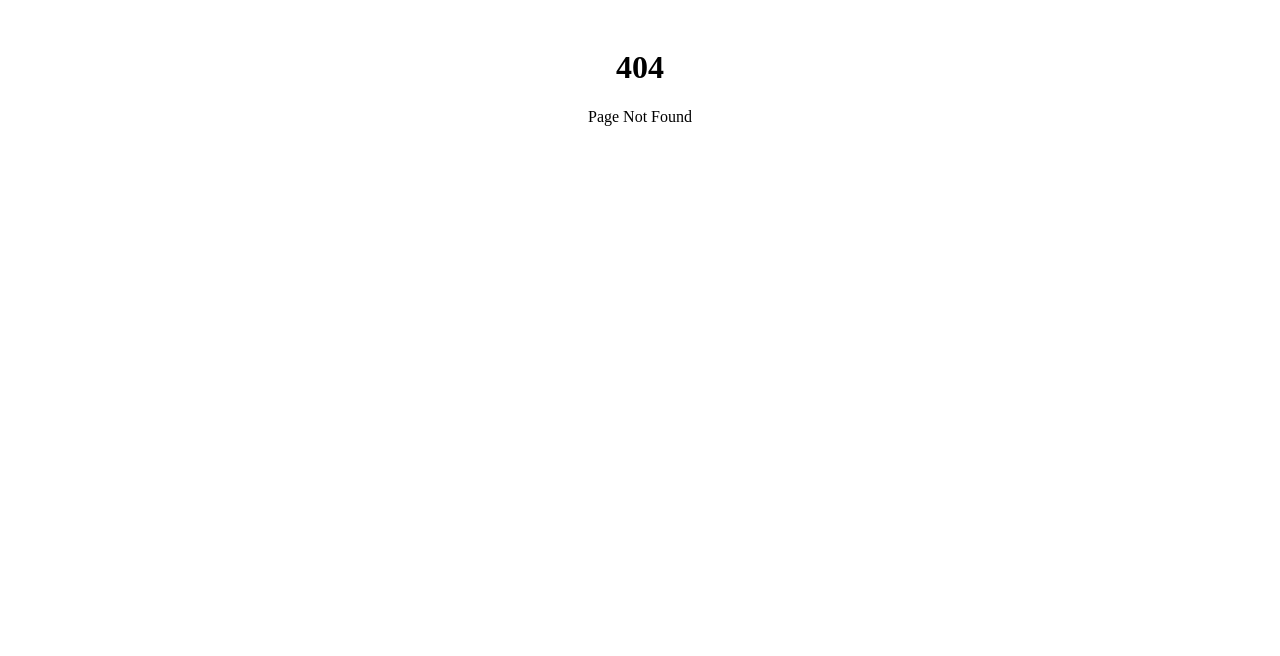
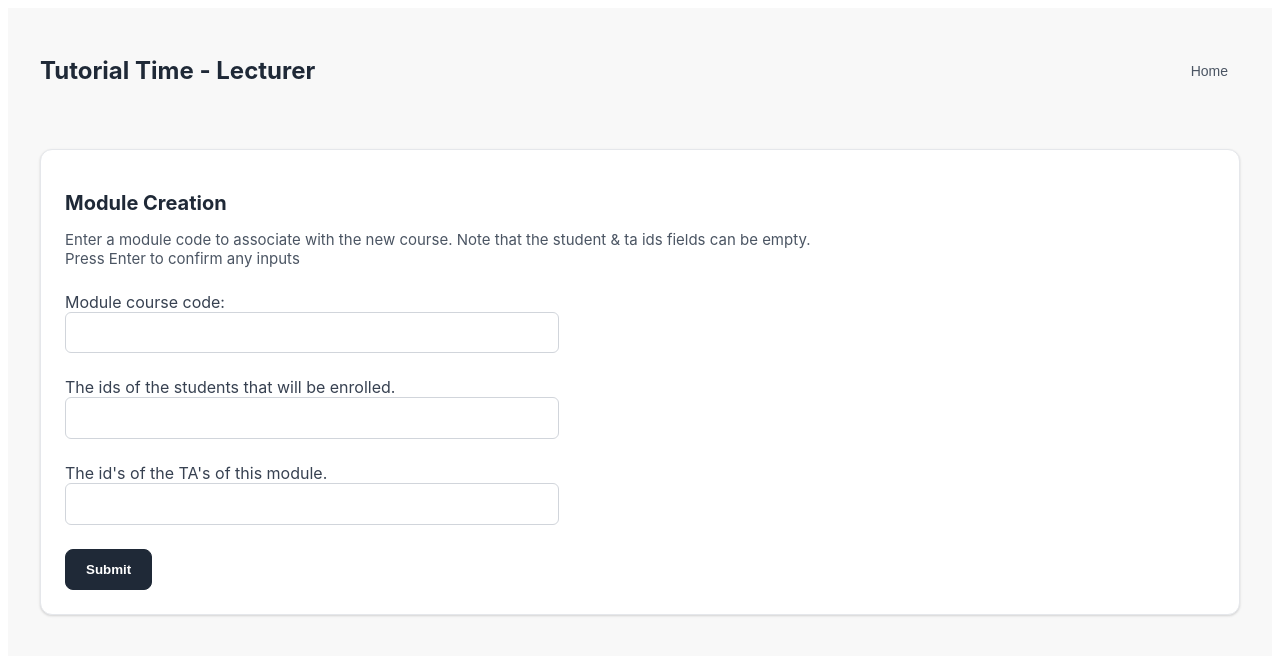
Before and after one commit to Linux-Tech-Tips/swe_2, a React app in the folder frontend/: page /create-module in a window 1280 px wide. Before the commit this address had no page. Shown: the top 656 px of the page. Built offline with nearby package versions, Linux system fonts and the light colour scheme; the HTML template or start-up script is replaced by a standard one; what oidc-client-ts would draw is missing.

Commit message:
base part for the create module impl

```diff
--- a/frontend/src/App.jsx
+++ b/frontend/src/App.jsx
@@ -6,7 +6,7 @@ import { Login, CompleteLogin } from './pages/Login.jsx';
 import StudentTimetable from './pages/StudentTimetable.jsx';
 import LecturerTimetable from './pages/LecturerTimetable.jsx';
 import { AuthContext, AuthProvider } from './context/Contexts.jsx';
-
+import LecturerCreateModule from './pages/LecturerCreateModule.jsx';
 
 /* Separated out BrowserRouter into a separate function with a given authContext */
 const AppRouter = () => {
@@ -52,11 +52,19 @@ const AppRouter = () => {
                 <Route
                     path="/lecturer-timetable"
                     element={(authContext.auth && authContext.auth.isLecturer)
-                        ? <LecturerTimetable />
-                        : <Navigate to="/" replace />
+                    ? <LecturerTimetable />
+                    : <Navigate to="/" replace />
                     }
                 />
 
+                <Route
+                    path="/create-module"
+                    element=<LecturerCreateModule />
+                    //element={(authContext.auth && authContext.auth.isLecturer)
+                      //  ? <LecturerCreateModule />
+                        //: <Navigate to="/" replace />
+                        //}
+                />
                 {/* Catch-all route for 404 pages */}
                 <Route path="*" element={
                     <div style={{ padding: '20px', textAlign: 'center' }}>
--- /dev/null
+++ b/frontend/src/pages/LecturerCreateModule.jsx
@@ -0,0 +1,123 @@
+/**
+    @author Ethan
+ */
+
+/**
+    So what's needed in this file is the ability to have a form that takes in a
+    - module code
+    - lecturer staff id -> retrieved from api
+    - list of ids of students (optional) -> retrieved from api
+    - list of ids of ta's (optional) -> retrieved from api
+
+    so what need's to be sent back is a page with the required traits.
+
+    Oh and it returns the response from the backend api.
+ */
+import {PostRequest} from "../services/Requests.jsx"
+import React, { useState, useContext } from 'react';
+import {ErrorMessage} from "../services/ErrorParsing.jsx"
+import styles from './LecturerCreateModule.module.css';
+import { AuthContext, AuthProvider } from '../context/Contexts.jsx';
+import { useNavigate } from "react-router-dom";
+
+const LecturerCreateModule = () => {
+
+    const [moduleSuccess, setModuleSuccess] = useState("");
+    const [moduleError, setModuleError] = useState("");
+
+    function DisplayModuleStatus() {
+        if (moduleError !== "" && moduleSuccess === "") {
+            return (<div className={styles.errorMessage}> {moduleError} </div>)
+        } else if (moduleError === "" && moduleSuccess !== "") {
+            return (<div className={styles.successMessage}> {moduleSuccess} </div>)
+        } else {
+            return;
+        }
+    }
+
+    const authContext = useContext(AuthContext);
+    const navigate = useNavigate();
+
+    function parseStudentIds(ids) {
+        return ids.split(",").map((id) => id.trim())
+                            .filter((id) => { return (id !== "" && !isNaN(id)); })
+                            .map((id) => BigInt(id));
+    }
+
+    async function UploadModule(formData) {
+        const obtainedModuleCode = formData.get("moduleCode");
+        if (obtainedModuleCode.trim() === "") {
+
+            setModuleError("The provided module code was empty");
+        }
+        const enrolledStudentIds = parseStudentIds(formData.get("studentIds"));
+        const taStudentIds = parseStudentIds(formData.get("taStudentIds"));
+
+        try{
+                const params = {
+                    lecturerId: authContext.auth.id,
+                    moduleCode: obtainedModuleCode,
+                    studentIds: enrolledStudentIds,
+                    taStudentIds: taStudentIds,
+                };
+
+                const path = "api/module/createmodule";
+
+                PostRequest(path, params, authContext).then((result) => {
+                    const [statusCode, response] = result;
+                    if (statusCode == 200) {
+                        setModuleSuccess("The module has been added correctly");
+                    } else {
+                        setModuleError("HTTP status " + statusCode + "\nError: " + response + " Module was not created.");
+                    }
+                });
+
+            }
+            catch (error) {
+                setModuleError(error);
+            }
+        }
+
+    // make a small form that takes in the data.
+   return (
+
+   <div className={styles.container}>
+    <header className={styles.header}>
+        <h1 className={styles.title}>Tutorial Time - Lecturer</h1>
+        <nav className={styles.navbarNav}>
+         <button onClick={() => navigate("/lecturer-timetable")} className={styles.navButton}> Home </button>
+        </nav>
+      </header>
+
+    <div className={styles.card}>
+        <h2 className={styles.cardTitle}>Module Creation</h2>
+        <p className={styles.cardDescription}>Enter a module code to associate with the new course. Note that the student & ta ids fields can be empty.<br/> Press Enter to confirm any inputs </p>
+
+       <div> <DisplayModuleStatus /> </div>
+
+       <form action={UploadModule}>
+           <div>
+               <label htmlFor="moduleCode">
+                   Module course code: <br/>
+                  <input type="text" className={styles.moduleInput} id="moduleCode" name="moduleCode" />
+               </label>
+               </div>
+           <div>
+               <label htmlFor="studentIds">
+                   The ids of the students that will be enrolled. <br/>
+                    <input type="text" className={styles.moduleInput} id="studentIds" name="studentIds"/>
+               </label>
+               </div>
+           <div>
+               <label htmlFor="taStudentIds">
+                   The id's of the TA's of this module.<br/>
+                   <input type="text" id="taStudentIds" className={styles.moduleInput}  name="taStudentIds" />
+               </label>
+               </div>
+                    <input type="submit" className={`${styles.actionButton} ${styles.primaryButton}`} value="Submit" />
+                  </form>
+            </div>
+       </div>);
+};
+
+export default LecturerCreateModule;
--- /dev/null
+++ b/frontend/src/pages/LecturerCreateModule.module.css
@@ -0,0 +1,231 @@
+.container {
+  min-height: 100vh;
+  background-color: #f8f8f8;
+  color: #374151;
+  font-family: -apple-system, BlinkMacSystemFont, "Segoe UI", Roboto, "Helvetica Neue", Arial, sans-serif;
+  padding: 1rem;
+}
+
+@media (min-width: 640px) {
+  .container {
+    padding: 2rem;
+  }
+}
+
+.header {
+  display: flex;
+  justify-content: space-between;
+  align-items: center;
+  padding-bottom: 1rem;
+  margin-bottom: 2rem;
+}
+
+.title {
+  font-size: 1.5rem;
+  font-weight: 700;
+  color: #1f2937;
+}
+
+.navbarNav {
+  display: flex;
+  gap: 1rem;
+}
+
+.navButton {
+  display: flex;
+  align-items: center;
+  gap: 0.25rem;
+  color: #4b5563;
+  font-size: 0.875rem;
+  background: none;
+  border: none;
+  cursor: pointer;
+  padding: 0.5rem 0.75rem;
+  border-radius: 0.375rem;
+  transition: background-color 0.15s ease-in-out, color 0.15s ease-in-out;
+}
+
+.navButton:hover {
+  background-color: #e5e7eb;
+  color: #1f2937;
+}
+
+.navIcon {
+  width: 1.125rem;
+  height: 1.125rem;
+}
+
+.card {
+  background-color: #ffffff;
+  padding: 1.5rem;
+  border-radius: 0.75rem;
+  box-shadow: 0 1px 3px 0 rgba(0, 0, 0, 0.1), 0 1px 2px 0 rgba(0, 0, 0, 0.06);
+  margin-bottom: 1.5rem;
+  border: 1px solid #e5e7eb;
+}
+
+.cardTitle {
+  font-size: 1.25rem;
+  font-weight: 700;
+  margin-bottom: 0.5rem;
+  color: #1f2937;
+}
+
+.cardDescription {
+  color: #4b5563;
+  margin-bottom: 1.5rem;
+  font-size: 0.9375rem;
+}
+
+.moduleInput {
+  width: 40%;
+  padding: 0.77rem 1rem;
+  margin-bottom: 1.5rem;
+  border-radius: 0.375rem;
+  border: 1px solid #d1d5db;
+}
+
+.moduleInput:focus{
+  outline: none;
+  border-color: #2563eb;
+  box-shadow: 0 0 0 3px rgba(37, 99, 235, 0.2);
+}
+
+.constraintsInput {
+  padding: 0.4rem 1rem;
+  margin-bottom: 0.2rem;
+  color: #374151;
+  font-weight: 600;
+  border-radius: 0.375rem;
+  border: 1px solid #d1d5db;
+}
+
+.constraintsInput:focus{
+  outline: none;
+  border-color: #2563eb;
+  box-shadow: 0 0 0 3px rgba(37, 99, 235, 0.2);
+}
+
+.studentCount {
+  padding: 0.75rem 1rem;
+  background-color: #f3f4f6;
+  border-radius: 0.5rem;
+  font-weight: 600;
+  color: #4b5563;
+  white-space: nowrap;
+}
+
+.actionButtons {
+  display: flex;
+  gap: 0.75rem;
+  flex-wrap: wrap;
+}
+
+.actionButton {
+  display: flex;
+  align-items: center;
+  gap: 0.5rem;
+  padding: 0.75rem 1.25rem;
+  border-radius: 0.5rem;
+  background-color: #f3f4f6;
+  color: #374151;
+  font-weight: 600;
+  border: 1px solid #d1d5db;
+  cursor: pointer;
+  transition: background-color 0.15s ease-in-out, border-color 0.15s ease-in-out, box-shadow 0.15s ease-in-out;
+}
+
+.actionButton:hover {
+  background-color: #e5e7eb;
+  border-color: #9ca3af;
+}
+
+.actionButton:focus {
+  outline: none;
+  box-shadow: 0 0 0 3px rgba(156, 163, 175, 0.4);
+}
+
+.actionIcon {
+  width: 1.25rem;
+  height: 1.25rem;
+}
+
+.primaryButton {
+  background-color: #1f2937;
+  color: #ffffff;
+  border-color: #1f2937;
+}
+
+.primaryButton:hover {
+  background-color: #374151;
+  border-color: #374151;
+}
+
+.primaryButton:focus {
+  box-shadow: 0 0 0 3px rgba(31, 41, 55, 0.4);
+}
+
+.gridWrapper {
+  overflow-x: auto;
+  margin-top: 1.5rem;
+}
+
+.availabilityGrid {
+  display: grid;
+  grid-template-columns: 5rem repeat(5, 1fr);
+  min-width: 100%;
+  gap: 0.25rem;
+}
+
+.gridHeaderCell {
+  height: 3rem;
+  display: flex;
+  align-items: center;
+  justify-content: center;
+  font-weight: 700;
+  color: #4b5563;
+  background-color: #f3f4f6;
+  border-radius: 0.25rem;
+  text-align: center;
+  margin: 0.25rem;
+}
+
+.timeColumnCell {
+  height: 3rem;
+  display: flex;
+  align-items: center;
+  justify-content: center;
+  font-size: 0.875rem;
+  font-weight: 600;
+  color: #4b5563;
+  background-color: #f3f4f6;
+  border-radius: 0.25rem;
+  margin: 0.25rem;
+}
+
+.errorMessage {
+  padding: 0.75rem;
+  margin-bottom: 1.5rem;
+  background-color: #fde8e8;
+  border: 1px solid #c92020;
+  color: #c92020;
+  border-radius: 0.5rem;
+}
+
+.successMessaged {
+  padding: 0.75rem;
+  margin-bottom: 1.5rem;
+  background-color: #a6ec7b;
+  border: 1px solid #68b627;
+  color: #4b8d15;
+  border-radius: 0.5rem;
+}
+
+.successMessage {
+  padding: 0.75rem;
+  margin-bottom: 1.5rem;
+  background-color: #d1fae5;
+  border: 1px solid #34d399;
+  color: #047857;
+  border-radius: 0.5rem;
+}
--- a/frontend/src/pages/LecturerTimetable.jsx
+++ b/frontend/src/pages/LecturerTimetable.jsx
@@ -1,6 +1,7 @@
 /* Library imports */
 import React, { useState, useContext } from 'react';
 import { Cog } from 'lucide-react';
+import { useNavigate } from 'react-router-dom';
 
 /* Import local page components */
 import styles from './LecturerTimetable.module.css';
@@ -39,6 +40,7 @@ const LecturerTimetable = () => {
   const [showEditStudentsModal, setShowEditStudentsModal] = useState(false);
   const [showEditTAsModal, setShowEditTAsModal] = useState(false);
   const authContext = useContext(AuthContext);
+  const navigate = useNavigate();
 
   // Function to make clicking the 'Algorithm Settings' button pop up a settings menu
   function OpenAlgorithmSettings() {
@@ -187,7 +189,7 @@ const LecturerTimetable = () => {
     try {
       //get current user id: authContext.auth.id
       const path = "api/module/getmodule";
-      const params = {moduleCode: moduleId, lecturerID: authContext.auth.id};
+      const params = {moduleCode: moduleId, lecturerId: authContext.auth.id};
       const [statusCode, result] = await GetRequest(path, params, authContext);
       if(statusCode===200) {
         setSelectedModuleId(moduleId);
@@ -268,7 +270,7 @@ const LecturerTimetable = () => {
       <header className={styles.header}>
         <h1 className={styles.title}>Tutorial Time - Lecturer</h1>
         <nav className={styles.navbarNav}>
-          <button className={styles.navButton}>
+          <button onClick={() => navigate("/create-module")} className={styles.navButton}>
             <PlusIcon className={styles.navIcon} />
             Create New Module
           </button>
```
